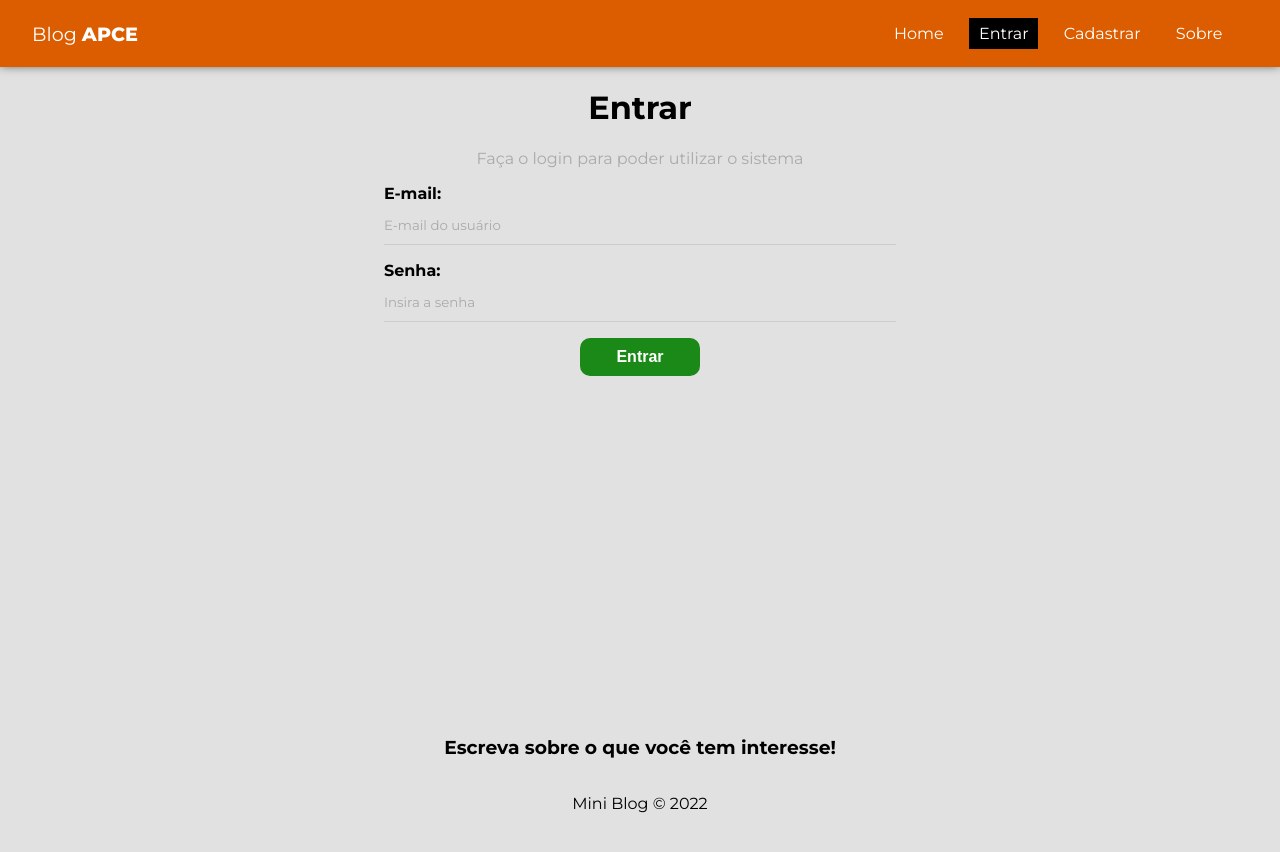
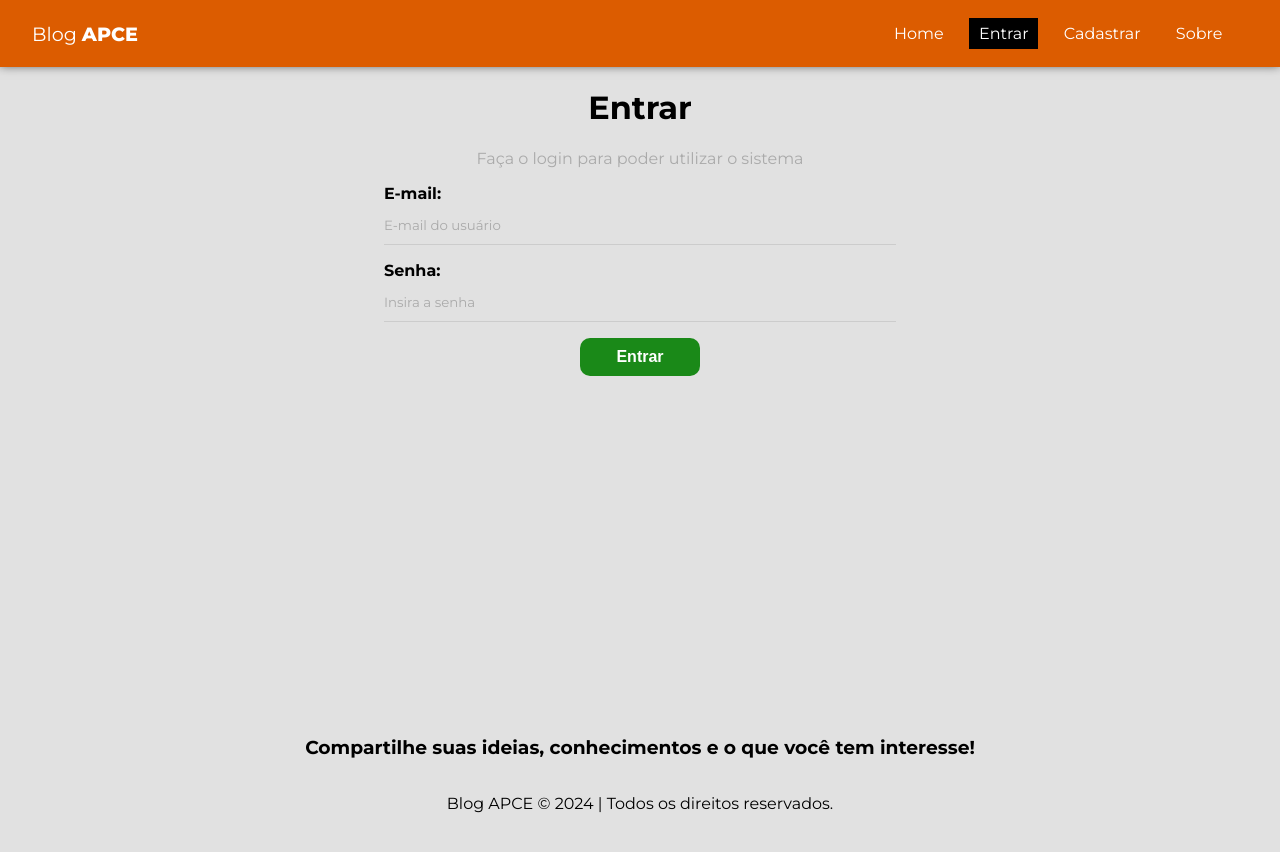
Before and after one commit to MateusProDev/myapce, a React (Create React App) app: page /login in a window 1280 px wide. Shown: the top 852 px of the page. Built offline with nearby package versions, Linux system fonts and the light colour scheme; no server answers.

Commit message:
add funcionalidade e components

```diff
--- a/src/components/Footer.jsx
+++ b/src/components/Footer.jsx
@@ -3,8 +3,8 @@ import styles from "./Footer.module.css";
 const Footer = () => {
   return (
     <footer className={styles.footer}>
-      <h3>Escreva sobre o que você tem interesse!</h3>
-      <p>Mini Blog &copy; 2022</p>
+      <h3>Compartilhe suas ideias, conhecimentos e o que você tem interesse!</h3>
+      <p>Blog APCE &copy; 2024 | Todos os direitos reservados.</p>
     </footer>
   );
 };
```
